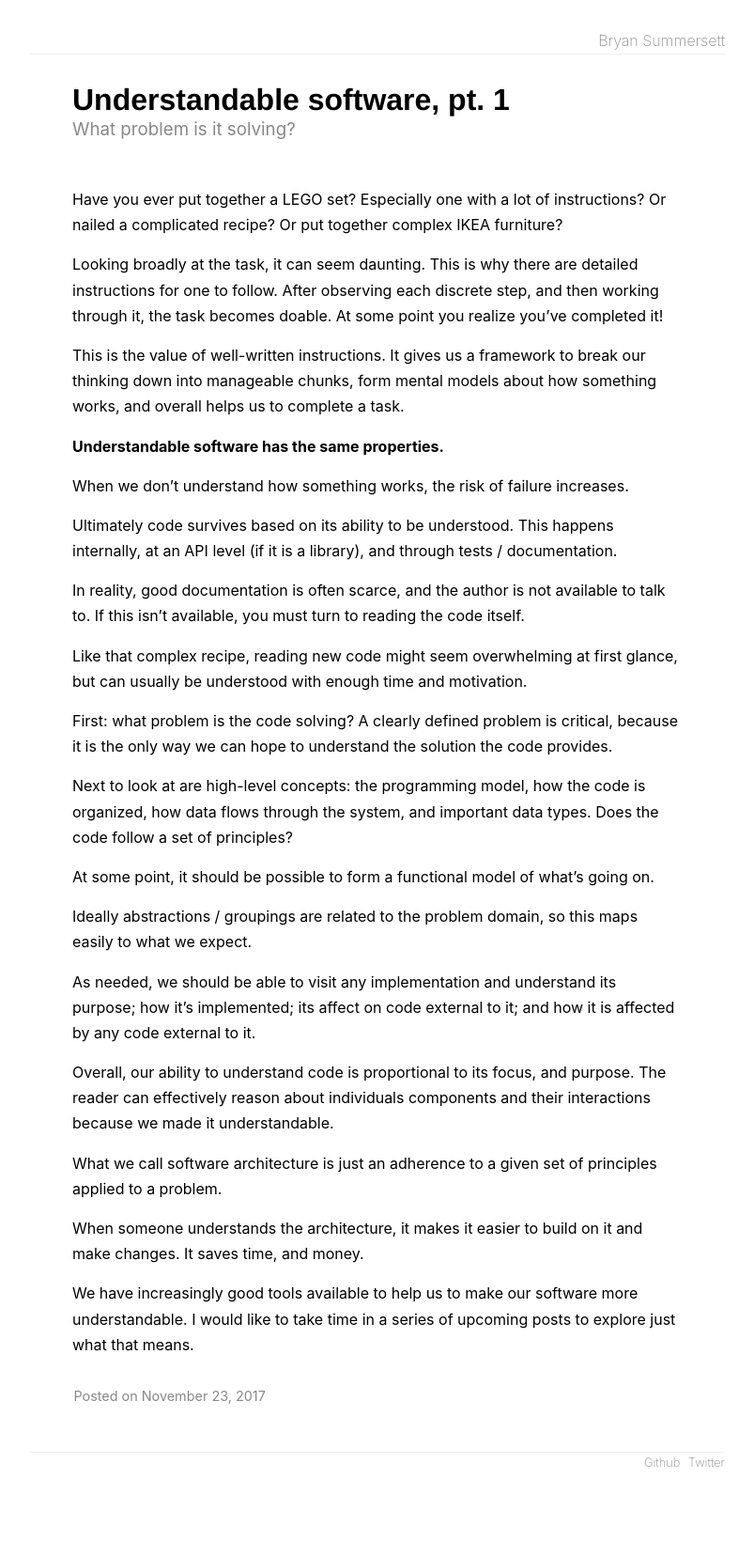
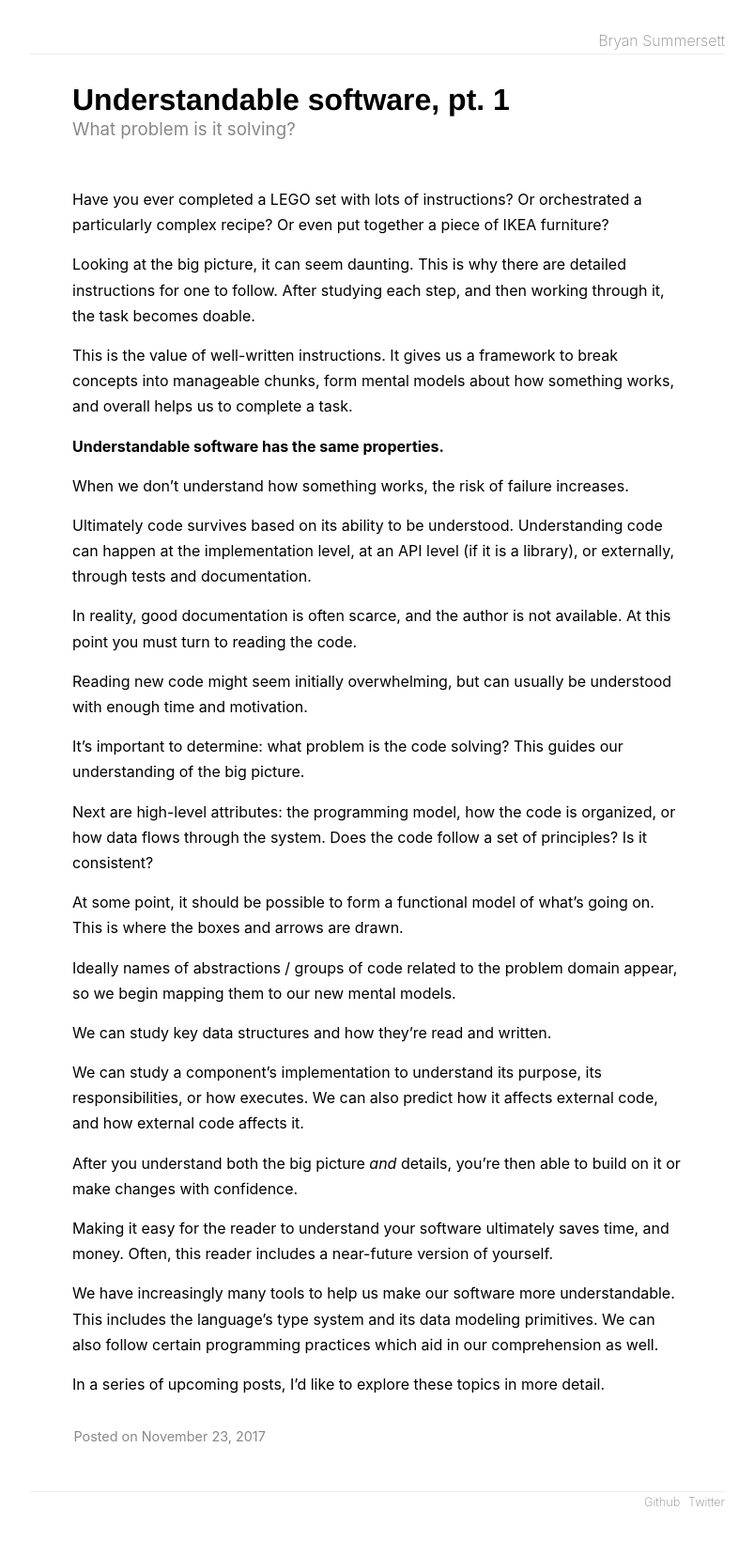
Before and after one commit to bryansum/bsumm.net, a Jekyll site: the page built from _posts/2017-11-23-understandable-software.md, in a window 1280 px wide. Shown: the whole page at 94% size, without its empty margins (238-1041 px from the left). Built offline with Jekyll 4.4.1, drawn with Linux system fonts in a browser that asks for light colours; before the commit the page ends 1598 px from its top, so only the background shows below that.

Commit message:
Edited understandable pt 1

```diff
--- a/_posts/2017-11-23-understandable-software.md
+++ b/_posts/2017-11-23-understandable-software.md
@@ -3,36 +3,38 @@ title: Understandable software, pt. 1
 description: "What problem is it solving?"
 ---
 
-Have you ever put together a LEGO set? Especially one with a lot of instructions? Or nailed a complicated recipe? Or put together complex IKEA furniture?
+Have you ever completed a LEGO set with lots of instructions? Or orchestrated a particularly complex recipe? Or even put together a piece of IKEA furniture?
 
-Looking broadly at the task, it can seem daunting. This is why there are detailed instructions for one to follow. After observing each discrete step, and then working through it, the task becomes doable. At some point you realize you've completed it!
+Looking at the big picture, it can seem daunting. This is why there are detailed instructions for one to follow. After studying each step, and then working through it, the task becomes doable.
 
-This is the value of well-written instructions. It gives us a framework to break our thinking down into manageable chunks, form mental models about how something works, and overall helps us to complete a task.
+This is the value of well-written instructions. It gives us a framework to break concepts into manageable chunks, form mental models about how something works, and overall helps us to complete a task.
 
 **Understandable software has the same properties.**
 
 When we don't understand how something works, the risk of failure increases.
 
-Ultimately code survives based on its ability to be understood. This happens internally, at an API level (if it is a library), and through tests / documentation.
+Ultimately code survives based on its ability to be understood. Understanding code can happen at the implementation level, at an API level (if it is a library), or externally, through tests and documentation.
 
-In reality, good documentation is often scarce, and the author is not available to talk to. If this isn't available, you must turn to reading the code itself.
+In reality, good documentation is often scarce, and the author is not available. At this point you must turn to reading the code.
 
-Like that complex recipe, reading new code might seem overwhelming at first glance, but can usually be understood with enough time and motivation.
+Reading new code might seem initially overwhelming, but can usually be understood with enough time and motivation.
 
-First: what problem is the code solving? A clearly defined problem is critical, because it is the only way we can hope to understand the solution the code provides.
+It's important to determine: what problem is the code solving? This guides our understanding of the big picture.
 
-Next to look at are high-level concepts: the programming model, how the code is organized, how data flows through the system, and important data types. Does the code follow a set of principles?
+Next are high-level attributes: the programming model, how the code is organized, or how data flows through the system. Does the code follow a set of principles? Is it consistent?
 
-At some point, it should be possible to form a functional model of what's going on.
+At some point, it should be possible to form a functional model of what's going on. This is where the boxes and arrows are drawn.
 
-Ideally abstractions / groupings are related to the problem domain, so this maps easily to what we expect.
+Ideally names of abstractions / groups of code related to the problem domain appear, so we begin mapping them to our new mental models.
 
-As needed, we should be able to visit any implementation and understand its purpose; how it's  implemented; its affect on code external to it; and how it is affected by any code external to it.
+We can study key data structures and how they're read and written.
 
-Overall, our ability to understand code is proportional to its focus, and purpose. The reader can effectively reason about individuals components and their interactions because we made it understandable.
+We can study a component's implementation to understand its purpose, its responsibilities, or how executes. We can also predict how it affects external code, and how external code affects it.
 
-What we call software architecture is just an adherence to a given set of principles applied to a problem.
+After you understand both the big picture *and* details, you're then able to build on it or make changes with confidence.
 
-When someone understands the architecture, it makes it easier to build on it and make changes. It saves time, and money.
+Making it easy for the reader to understand your software ultimately saves time, and money. Often, this reader includes a near-future version of yourself.
 
-We have increasingly good tools available to help us to make our software more understandable. I would like to take time in a series of upcoming posts to explore just what that means.
+We have increasingly many tools to help us make our software more understandable. This includes the language's type system and its data modeling primitives. We can also follow certain programming practices which aid in our comprehension as well.
+
+In a series of upcoming posts, I'd like to explore these topics in more detail.
```
